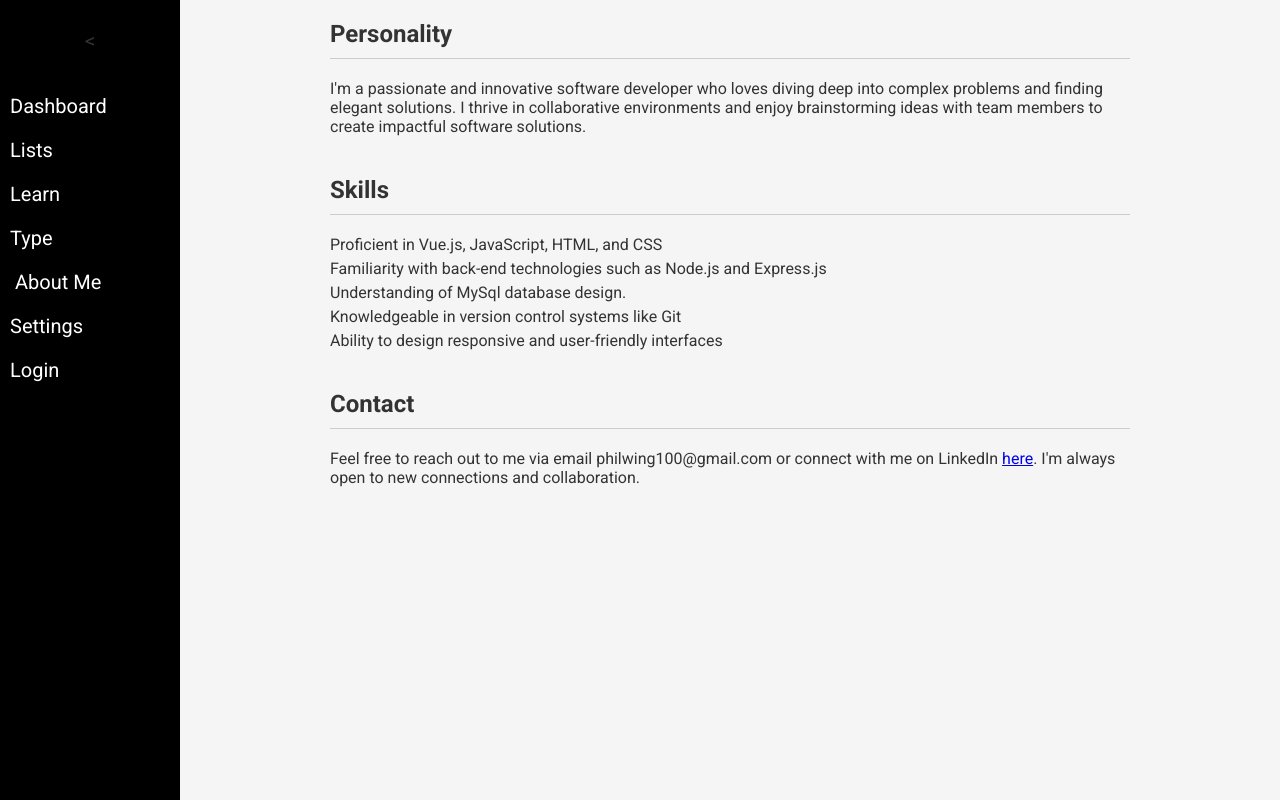
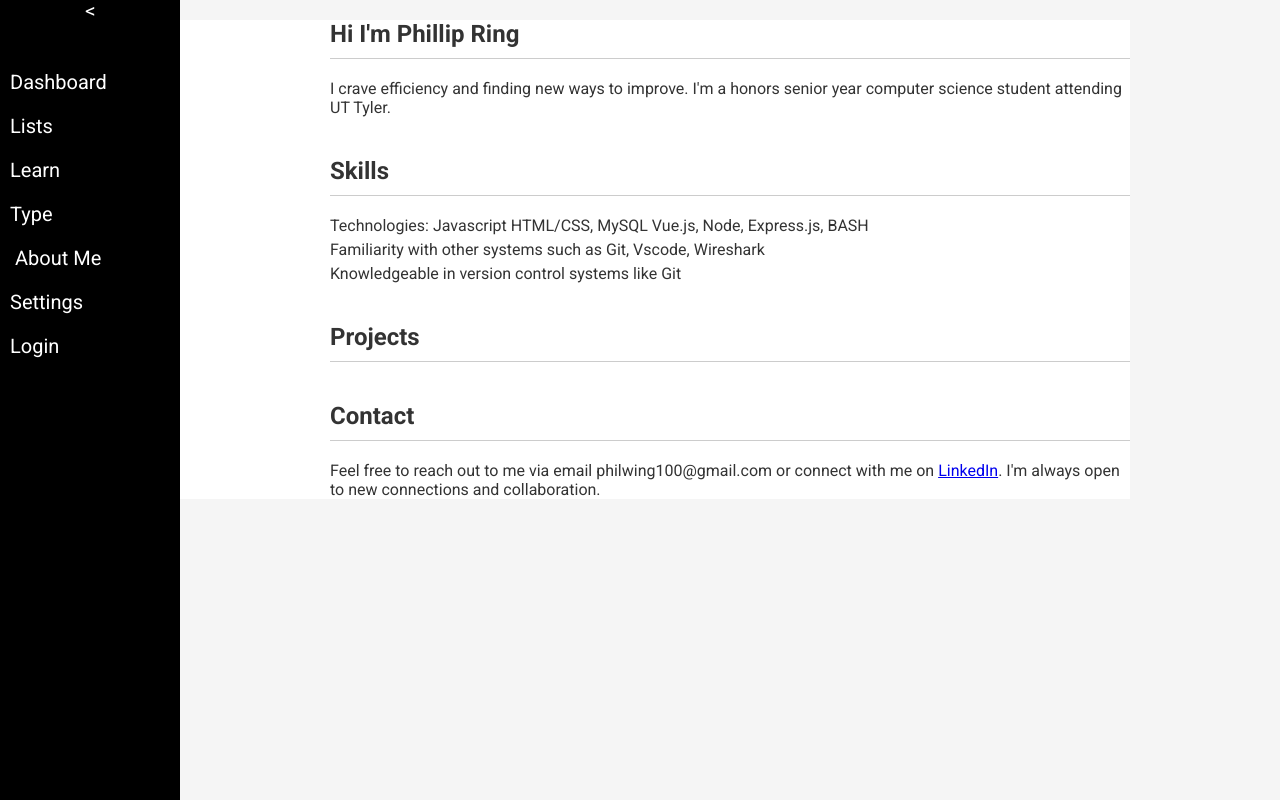
Before and after one commit to philwing100/Portfolio-Vue-Frontend, a Vue app: page / in a window 1280 px wide. Built offline with nearby package versions, Linux system fonts and the light colour scheme.

Commit message:
Sidebar now fully hides and uses localstorage to maintain previous state

```diff
--- a/package.json
+++ b/package.json
@@ -15,6 +15,7 @@
     "express-validator": "^7.1.0",
     "firebase": "^10.12.1",
     "formidable": "^3.5.1",
+    "fullpage.js": "^4.0.26",
     "mysql": "^2.18.1",
     "mysql2": "^3.10.2",
     "nodemailer": "^6.9.13",
--- a/src/components/SidebarComponents/SideBar.vue
+++ b/src/components/SidebarComponents/SideBar.vue
@@ -1,12 +1,16 @@
 <template>
+  <div class="collapse-container">
+    <div @click="toggleWidth" class="collapse-icon"
+      :style="{ width: toggleButtonWidth + 'px', 'background-color': colors.sideBar }">
+      <div class="collapse-icon" :class="{ 'rotate-180': !toggleBar }">
+        >
+      </div>
+    </div>
+  </div>
   <div :style="{ width: sidebarWidth + 'px', 'background-color': colors.sideBar }" class="sidebar">
-    <div @click="toggleWidth" class="collapse-icon" :class="{ 'rotate-180': !toggleBar }">></div>
     <nav class="needPadding">
-      <router-link v-for="(route, index) in routes" :to="route.path" :key="index"
-        ref="routerLinks"
-        class="sidebarItem"
-        :class="{ 'active': $route.path === route.path }"
-        @click="setActiveItem(route.path)">
+      <router-link v-for="(route, index) in routes" :to="route.path" :key="index" ref="routerLinks" class="sidebarItem"
+        :class="{ 'active': $route.path === route.path }" @click="setActiveItem(route.path)">
         {{ route.label }}
       </router-link>
     </nav>
@@ -33,13 +37,18 @@ export default {
     const colors = inject('colors');
     const toggleBar = ref(false);
     const sidebarWidth = ref(180);
+    const toggleButtonWidth = ref(180);
     const activeItem = ref(null);
     const routerLinks = ref([]);
 
     const toggleWidth = () => {
       toggleBar.value = !toggleBar.value;
-      sidebarWidth.value = toggleBar.value ? 30 : 180;
+      console.log(toggleBar.value); //Bar becomes false when the sidebar becomes exposed, bar becomes true when sidebar is hidden
+      sidebarWidth.value = toggleBar.value ? 0 : 180;
+      toggleButtonWidth.value = toggleBar.value ? 50 : 180;
+      localStorage.setItem('isSideBarExtended', JSON.stringify(toggleBar.value));
     };
+
 
     const setActiveItem = (item) => {
       activeItem.value = item;
@@ -62,6 +71,13 @@ export default {
     onMounted(() => {
       document.addEventListener('keyup', handleEscapeKey);
 
+      const storedSideBarBool = localStorage.getItem('isSideBarExtended');
+      if (storedSideBarBool !== null) {
+        toggleBar.value = JSON.parse(storedSideBarBool);
+        sidebarWidth.value = toggleBar.value ? 0 : 180;
+        toggleButtonWidth.value = toggleBar.value ? 50 : 180;
+      }
+
       nextTick(() => {
         routerLinks.value = Array.from(document.querySelectorAll('.sidebarItem'));
 
@@ -78,6 +94,7 @@ export default {
       });
     });
 
+
     onUnmounted(() => {
       document.removeEventListener('keyup', handleEscapeKey);
       routerLinks.value.forEach((link) => {
@@ -90,6 +107,7 @@ export default {
       routes,
       toggleBar,
       sidebarWidth,
+      toggleButtonWidth,
       toggleWidth,
       activeItem,
       setActiveItem,
@@ -101,6 +119,14 @@ export default {
     this.setActiveItem(to.path);
     next();
   },
+  created(){
+   /* const storedSideBarBool = JSON.parse(localStorage.getItem('isSideBarExtended'));
+    console.log(storedSideBarBool);
+    console.log('inside');
+    if (storedSideBarBool !== null && storedSideBarBool !== 'undefined') {
+      this.toggleBar = storedSideBarBool;
+    }*/
+  }
 };
 </script>
 
@@ -109,11 +135,11 @@ export default {
   height: 100%;
   position: fixed;
   z-index: 1;
-  top: 0;
+  top: 15;
   left: 0;
   overflow-x: hidden;
   transition: 0.4s ease-out;
-  padding-top: 30px;
+  padding-top: 10px;
   display: flex;
   flex-direction: column;
 }
@@ -151,14 +177,29 @@ export default {
 }
 
 .collapse-icon {
+  z-index: 2;
   cursor: pointer;
-  transition: 0.3s linear;
   display: flex;
+  font-size: 20px;
+  color: white;
   justify-content: center;
-  font-size: 20px;
+  transition: 0.3s ease-out;
+}
+
+.collapse-container {
+  height: 15px;
+  position: fixed;
+  top: 0;
+  left: 0;
+  justify-content: center;
 }
 
 .rotate-180 {
   transform: rotate(180deg);
+
+}
+
+.standout {
+  background-color: red;
 }
 </style>
--- a/src/views/AboutMe.vue
+++ b/src/views/AboutMe.vue
@@ -1,30 +1,30 @@
 <template>
   <div class="about-me">
     <div class="section">
-      <h2>Personality</h2>
+      <h2>Hi I'm Phillip Ring</h2>
       <p>
-        I'm a passionate and innovative software developer who loves diving deep into complex problems and finding elegant solutions. I thrive in collaborative environments and enjoy brainstorming ideas with team members to create impactful software solutions.
+         I crave efficiency and finding new ways to improve. I'm a honors senior year computer science student attending UT Tyler.
       </p>
     </div>
 
     <div class="section">
       <h2>Skills</h2>
       <ul>
-        <li>Proficient in Vue.js, JavaScript, HTML, and CSS</li>
-        <li>Familiarity with back-end technologies such as Node.js and Express.js</li>
-        <li>Understanding of MySql database design.</li>
+        <li>Technologies: Javascript HTML/CSS, MySQL Vue.js, Node, Express.js, BASH </li>
+        <li>Familiarity with other systems such as Git, Vscode, Wireshark</li>
         <li>Knowledgeable in version control systems like Git</li>
-        <li>Ability to design responsive and user-friendly interfaces</li>
       </ul>
     </div>
 
     <div class="section">
+      <h2>Projects</h2>
+
     </div>
 
     <div class="section">
       <h2>Contact</h2>
       <p>
-        Feel free to reach out to me via email philwing100@gmail.com or connect with me on LinkedIn <a href="https://www.linkedin.com/in/ring-phillip">here</a>. I'm always open to new connections and collaboration.
+        Feel free to reach out to me via email philwing100@gmail.com or connect with me on <a href="https://www.linkedin.com/in/ring-phillip">LinkedIn</a>. I'm always open to new connections and collaboration.
       </p>
     </div>
   </div>
@@ -40,6 +40,7 @@ export default {
 .about-me {
   max-width: 800px;
   margin: 0 auto;
+  background-color: white;
 }
 
 .section {
```
Also changed, not shown: 1 other file (tests, documents, lock files or other folders).
